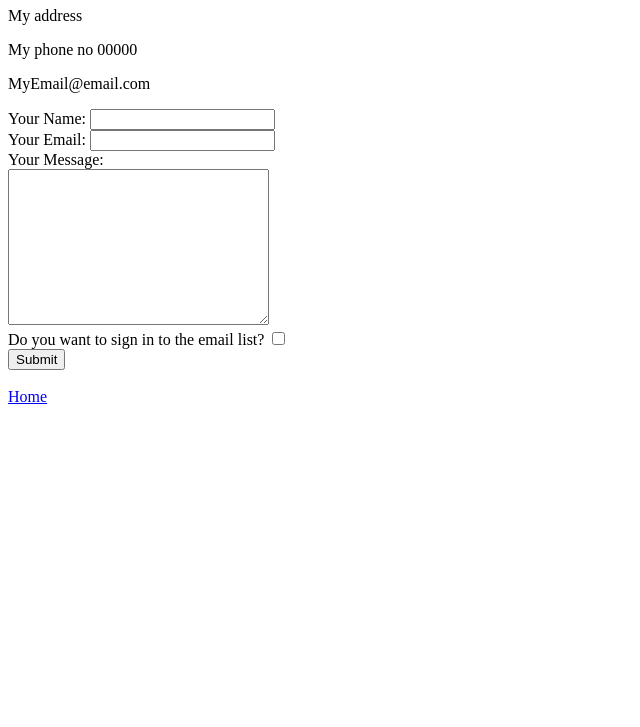
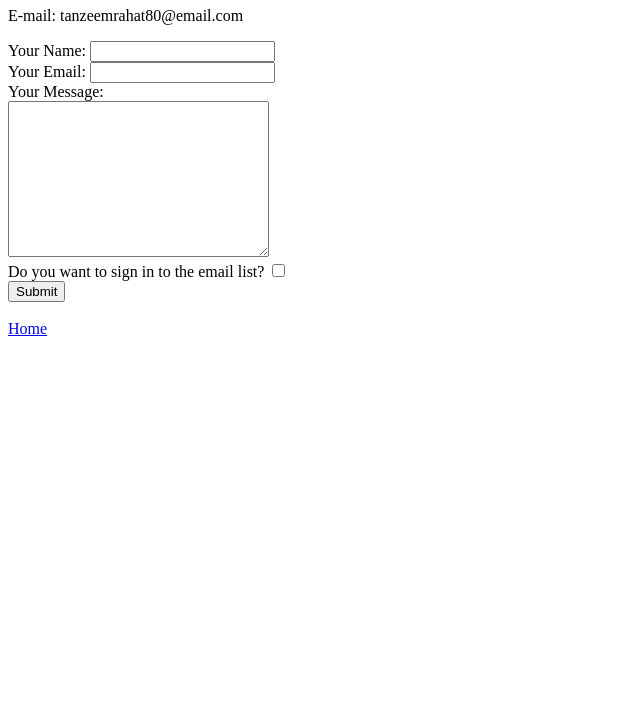
Before and after one commit to TangoRomeo80/CV, a plain HTML site: page contactInfo.html in a window 1280 px wide. Shown: the part 73-800 px from the top of the page, without its empty margins (0-640 px from the left). Drawn offline with Linux system fonts and the light colour scheme.

Commit message:
Update contactInfo.html

```diff
--- a/contactInfo.html
+++ b/contactInfo.html
@@ -7,9 +7,7 @@
   <body>
   <!-- contact information -->
     <h1>My Contact Information</h1>
-    <p>My address</p>
-    <p>My phone no 00000</p>
-    <p>MyEmail@email.com</p>
+    <p>E-mail: tanzeemrahat80@email.com</p>
     <!-- contact form -->
     <form action="mailto:tanzeemrahat80@gmail.com" method="post" enctype="text/plain">
       <label>Your Name:</label>
```
